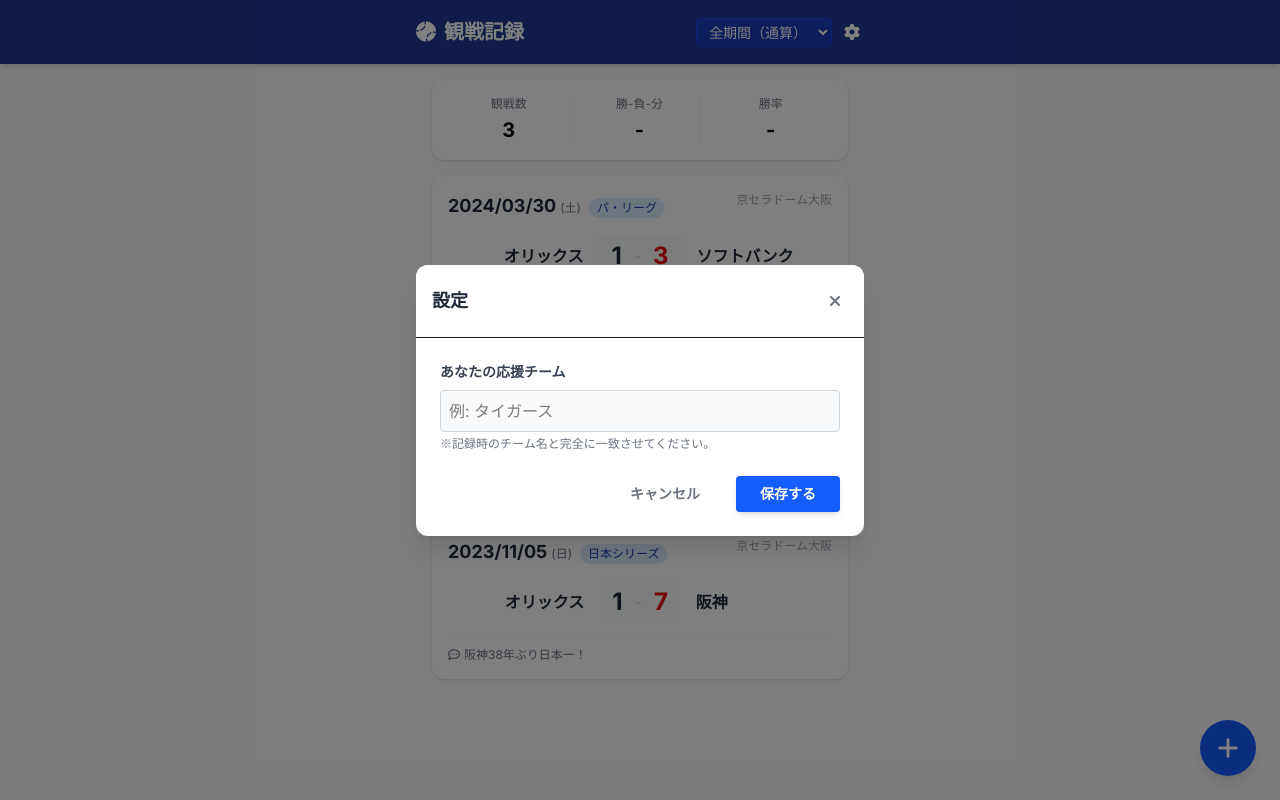
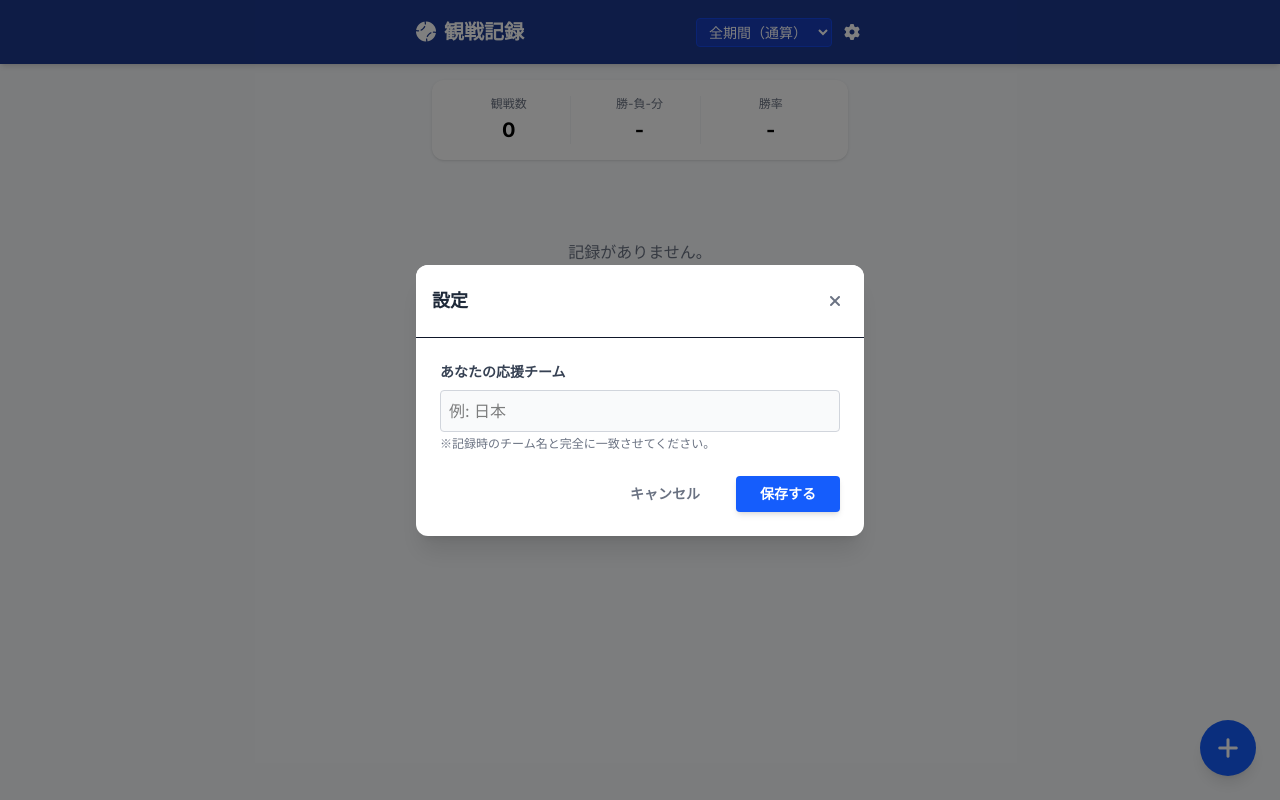
Before and after one commit to haruto5100/baseball-diary, a Next.js app: page / in a window 1280 px wide. Both pictures are taken after a click on the button 852 px from the left and 32 px from the top of the page. Built offline with nearby package versions, Linux system fonts and the light colour scheme.

Commit message:
Delete default items

```diff
--- a/src/app/page.tsx
+++ b/src/app/page.tsx
@@ -9,7 +9,7 @@ import { SettingsModal } from "@/components/SettingsModal";
 import { Modal } from "@/components/ui/Modal";
 import { Button } from "@/components/ui/Button";
 import useLocalStorage from "@/hooks/useLocalStorage";
-import { initialGames } from "@/lib/mockData";
+
 import { GameRecord } from "@/types";
 
 interface AppSettings {
@@ -17,7 +17,7 @@ interface AppSettings {
 }
 
 export default function Home() {
-  const [games, setGames] = useLocalStorage<GameRecord[]>("baseball-diary-games", initialGames);
+  const [games, setGames] = useLocalStorage<GameRecord[]>("baseball-diary-games", []);
   const [settings, setSettings] = useLocalStorage<AppSettings>("baseball-diary-settings", { favoriteTeam: "" });
 
   const [selectedYear, setSelectedYear] = useState<string>("all");
--- a/src/components/SettingsModal.tsx
+++ b/src/components/SettingsModal.tsx
@@ -37,7 +37,7 @@ export function SettingsModal({ isOpen, onClose, initialTeam, onSave }: Settings
                     <label className="block text-sm font-bold text-gray-700 mb-2">あなたの応援チーム</label>
                     <input
                         type="text"
-                        placeholder="例: タイガース"
+                        placeholder="例: 日本"
                         className="w-full bg-gray-50 border border-gray-300 rounded p-2 text-black outline-none focus:border-blue-500"
                         {...register("favoriteTeam")}
                     />
```
